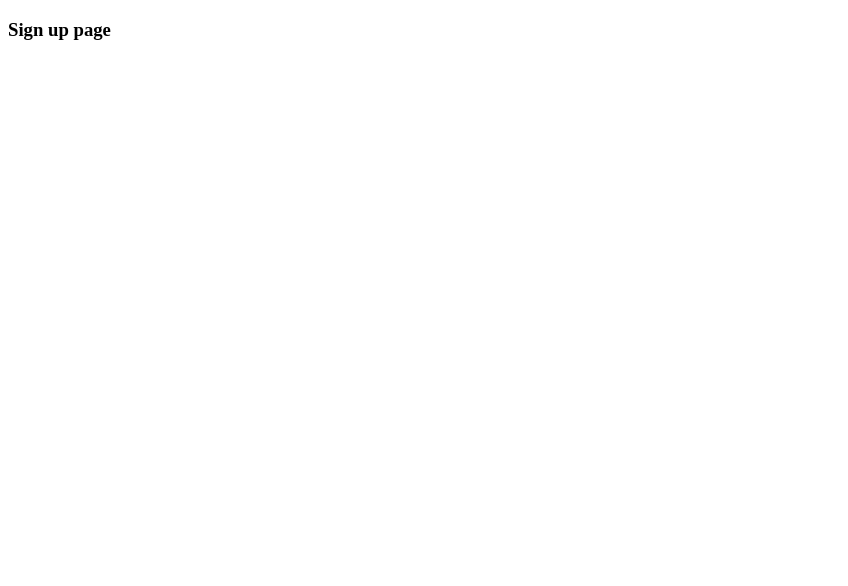
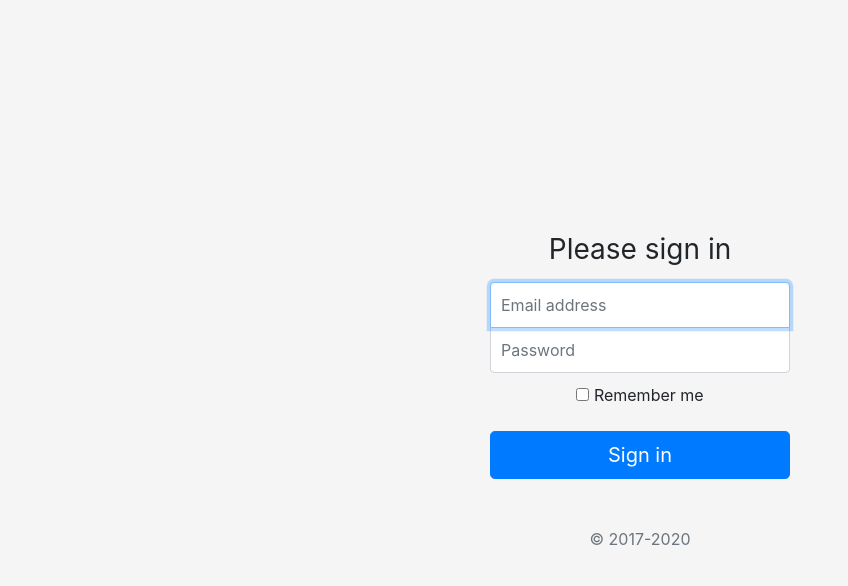
Before and after one commit to kareemgurung/NewsletterSignup, a website: page signup.html in a window 1280 px wide. Shown: the whole page, without its empty margins (0-848 px from the left). Drawn offline with nearby package versions, Linux system fonts and the light colour scheme.

Commit message:
Create sign up page using bootstrap theme

```diff
--- a/app.js
+++ b/app.js
@@ -1,8 +1,10 @@
 const express = require("express");
+const request = require("request");
 
 const app = express();
 
 app.use(express.urlencoded({extended: true}));
+app.use(express.static("public"));
 
 app.get("/", function(req, res){
     res.sendFile(__dirname + "/signup.html");
--- /dev/null
+++ b/public/css/styles.css
@@ -0,0 +1,44 @@
+html,
+body {
+  height: 100%;
+}
+
+body {
+  display: -ms-flexbox;
+  display: flex;
+  -ms-flex-align: center;
+  align-items: center;
+  padding-top: 40px;
+  padding-bottom: 40px;
+  background-color: #f5f5f5;
+}
+
+.form-signin {
+  width: 100%;
+  max-width: 330px;
+  padding: 15px;
+  margin: auto;
+}
+.form-signin .checkbox {
+  font-weight: 400;
+}
+.form-signin .form-control {
+  position: relative;
+  box-sizing: border-box;
+  height: auto;
+  padding: 10px;
+  font-size: 16px;
+}
+.form-signin .form-control:focus {
+  z-index: 2;
+}
+.form-signin input[type="email"] {
+  margin-bottom: -1px;
+  border-bottom-right-radius: 0;
+  border-bottom-left-radius: 0;
+}
+.form-signin input[type="password"] {
+  margin-bottom: 10px;
+  border-top-left-radius: 0;
+  border-top-right-radius: 0;
+}
--- a/signup.html
+++ b/signup.html
@@ -1,10 +1,54 @@
-<!DOCTYPE html>
+<!doctype html>
 <html lang="en">
+
 <head>
-    <meta charset="UTF-8">
-    <title>Sign up</title>
+    <meta charset="utf-8">
+    <meta name="viewport" content="width=device-width, initial-scale=1, shrink-to-fit=no">
+    <meta name="description" content="">
+    <meta name="author" content="">
+    <title>Signup</title>
+
+    <!-- Bootstrap core CSS -->
+    <link rel="stylesheet" href="https://cdn.jsdelivr.net/npm/bootstrap@4.5.3/dist/css/bootstrap.min.css"
+        integrity="sha384-TX8t27EcRE3e/ihU7zmQxVncDAy5uIKz4rEkgIXeMed4M0jlfIDPvg6uqKI2xXr2" crossorigin="anonymous">
+
+
+    <style>
+        .bd-placeholder-img {
+            font-size: 1.125rem;
+            text-anchor: middle;
+            -webkit-user-select: none;
+            -moz-user-select: none;
+            -ms-user-select: none;
+            user-select: none;
+        }
+
+        @media (min-width: 768px) {
+            .bd-placeholder-img-lg {
+                font-size: 3.5rem;
+            }
+        }
+    </style>
+    <!-- Custom styles for this template -->
+    <link href="css/styles.css" rel="stylesheet">
 </head>
-<body>
-    <h3>Sign up page</h3>
+
+<body class="text-center">
+    <form class="form-signin">
+        <!-- <img class="mb-4" src="/docs/4.5/assets/brand/bootstrap-solid.svg" alt="" width="72" height="72"> -->
+        <h1 class="h3 mb-3 font-weight-normal">Please sign in</h1>
+        <label for="inputEmail" class="sr-only">Email address</label>
+        <input type="email" id="inputEmail" class="form-control" placeholder="Email address" required autofocus>
+        <label for="inputPassword" class="sr-only">Password</label>
+        <input type="password" id="inputPassword" class="form-control" placeholder="Password" required>
+        <div class="checkbox mb-3">
+            <label>
+                <input type="checkbox" value="remember-me"> Remember me
+            </label>
+        </div>
+        <button class="btn btn-lg btn-primary btn-block" type="submit">Sign in</button>
+        <p class="mt-5 mb-3 text-muted">&copy; 2017-2020</p>
+    </form>
 </body>
+
 </html>
```
